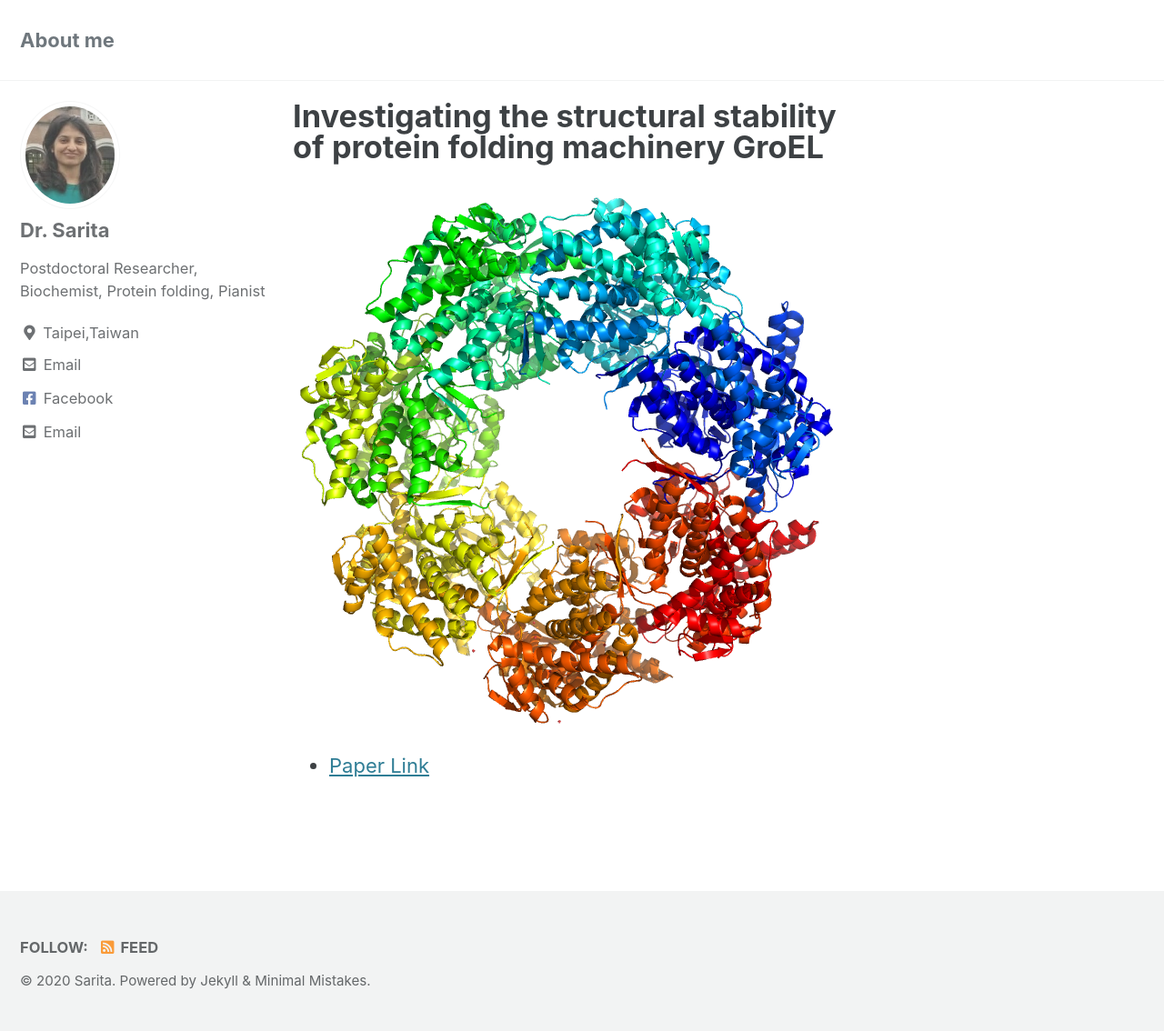
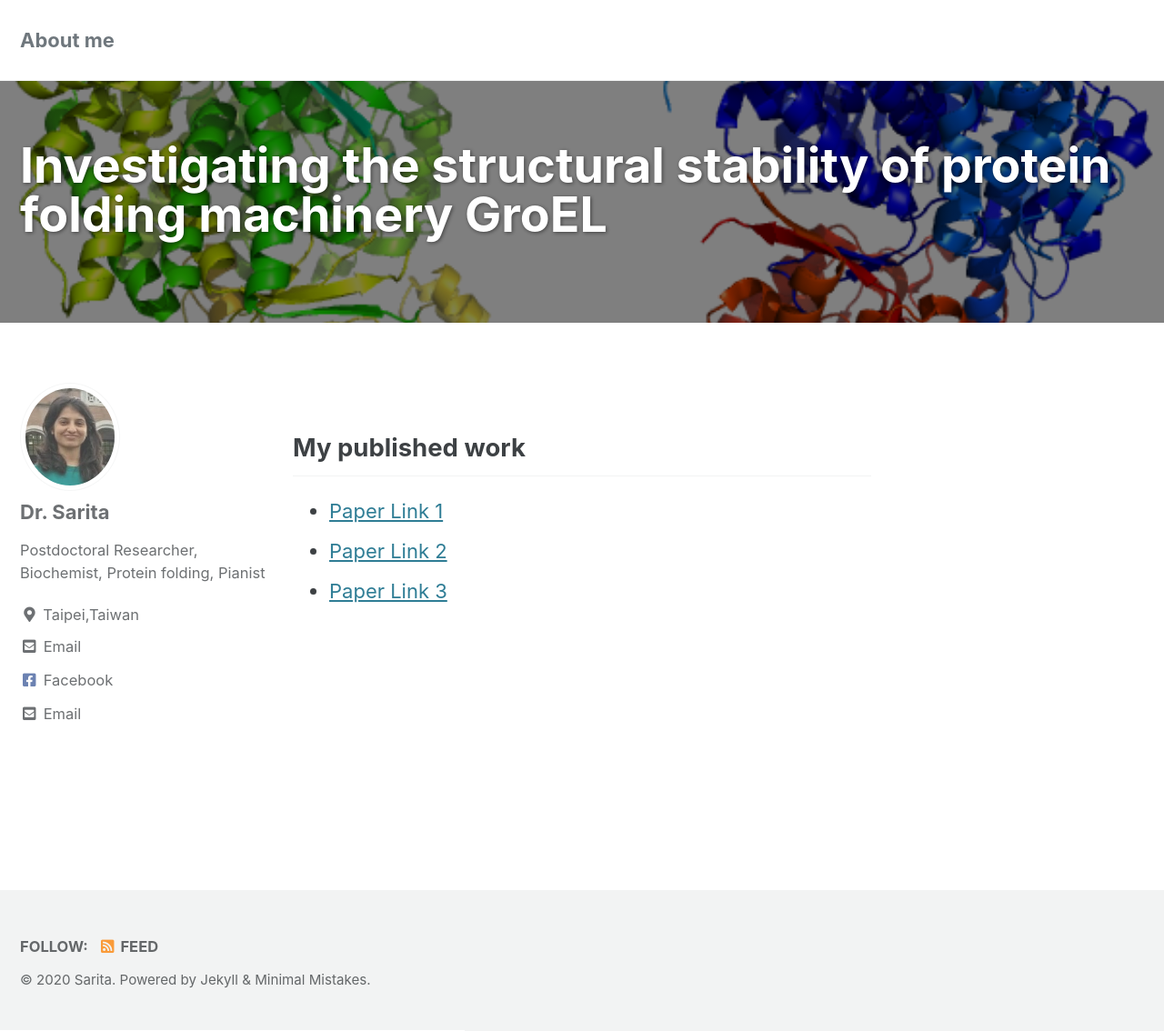
Before and after one commit to saritapuri/saritapuri, a Jekyll site: the page built from _pages/GroEL.md, in a window 1280 px wide and 1134 px high. Shown: the whole window at 91% size. Built offline with Jekyll 4.4.1, drawn with Linux system fonts in a browser that asks for light colours; cached includes are drawn as plain includes.

Commit message:
Required changes

```diff
--- a/_pages/GroEL.md
+++ b/_pages/GroEL.md
@@ -3,9 +3,13 @@ layout: single
 permalink: /GroEL_PhD_Project/
 title: "Investigating the structural stability of protein folding machinery GroEL"
 author_profile: true
+header:
+    overlay_image: "../assets/images/GroEL.png"
+    overlay_filter: 0.5
 
 ---
 
-<img src="../assets/images/GroEL.png" alt="drawing"
-/>
-* [Paper Link](https://www.sciencedirect.com/science/article/abs/pii/S0141813016325521)
+## My published work
+* [Paper Link 1](https://www.sciencedirect.com/science/article/abs/pii/S0141813016325521)
+* [Paper Link 2](https://www.sciencedirect.com/science/article/abs/pii/S0141813019301126)
+* [Paper Link 3](https://pubmed.ncbi.nlm.nih.gov/30661519/)
```
